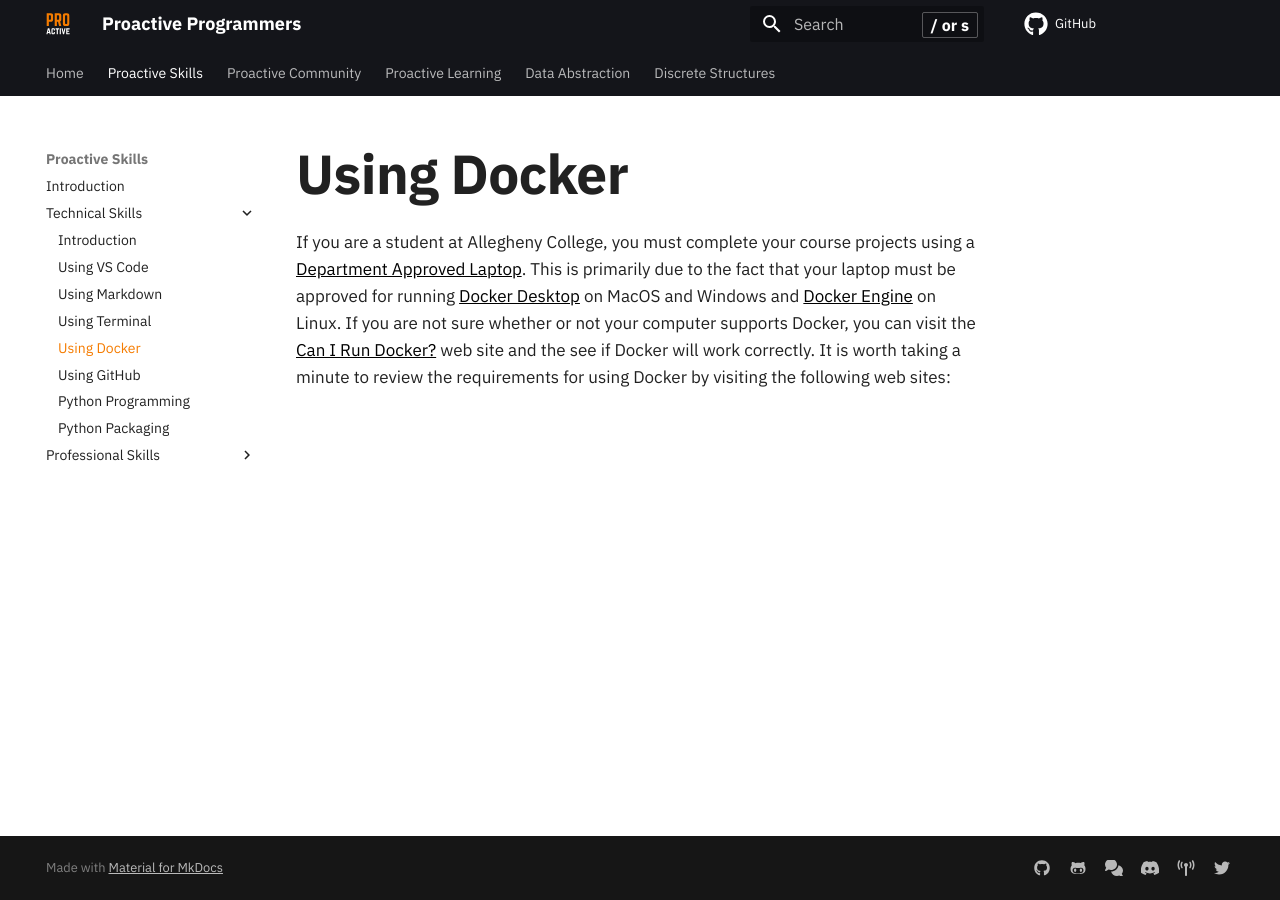
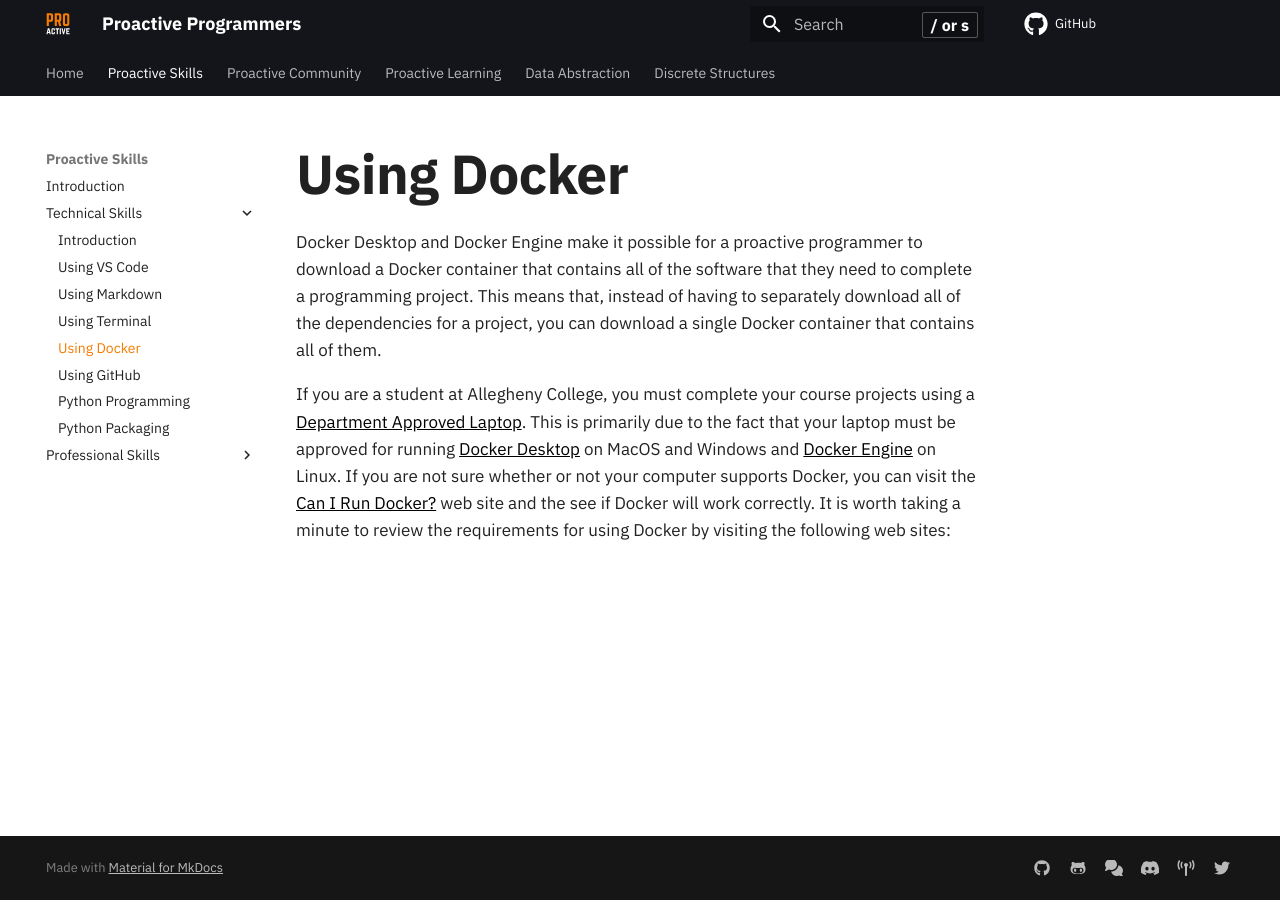
Before and after one commit to ProactiveProgrammers/www.proactiveprogrammers.com, an MkDocs documentation site: the page built from docs/proactive-skills/technical-skills/using-docker.md, in a window 1280 px wide. Built offline with MkDocs 1.6.1 and Material for MkDocs 9.7.7, drawn with Linux system fonts in a browser that asks for light colours; comment, search, counter and statistics services are not loaded.

Commit message:
feat: Add new instruction for the purpose of Docker in using-docker.

```diff
--- a/docs/proactive-skills/technical-skills/using-docker.md
+++ b/docs/proactive-skills/technical-skills/using-docker.md
@@ -1,4 +1,10 @@
 # Using Docker
+
+Docker Desktop and Docker Engine make it possible for a proactive programmer to
+download a Docker container that contains all of the software that they need to
+complete a programming project. This means that, instead of having to separately
+download all of the dependencies for a project, you can download a single Docker
+container that contains all of them.
 
 If you are a student at Allegheny College, you must complete your course
 projects using a [Department Approved
```
